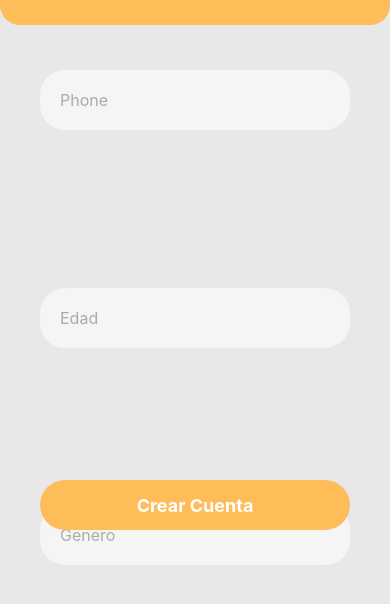
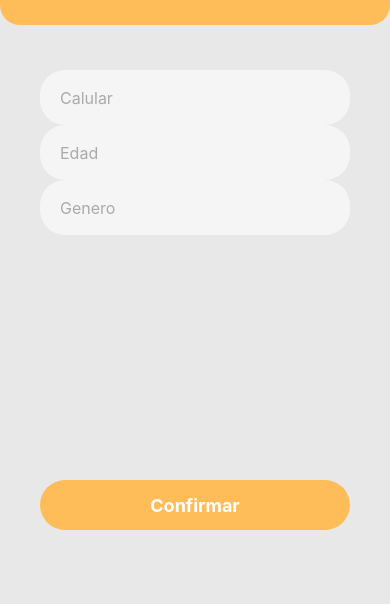
Before and after one commit to AndersonCarcamo/story-Trade, a React Native app in the folder storyTrade/: screen /Register in a window 390 px wide. Shown: the part 234-838 px from the top of the page. Built offline with nearby package versions, Linux system fonts and the light colour scheme.

Commit message:
Parte visual del Register al 80%

```diff
--- a/storyTrade/src/screens/completeProfile.jsx
+++ b/storyTrade/src/screens/completeProfile.jsx
@@ -14,13 +14,13 @@ const CompleteProfile = ({ navigation }) => {
       }, []);
 
     return (
-      <View style={styles.register}>
+        <View style={styles.complete}>
             <View style={styles.title}>
                 <Text style={styles.title_text}>COMPLETA TU PERFIL</Text>
             </View>
             <View style={styles.inputs}>
                 <TextInput
-                placeholder="Phone"
+                    placeholder="Calular"
                     placeholderTextColor="#aaa"
                     style={styles.input_text}
                 />
@@ -35,9 +35,9 @@ const CompleteProfile = ({ navigation }) => {
                     style={styles.input_text}
                 />
             </View>
-        <View style={styles.register_button_container}>
-            <TouchableOpacity style={styles.register_button}>
-                <Text style={styles.register_button_Text}>Crear Cuenta</Text>
+            <View style={styles.confirm_button_container}>
+                <TouchableOpacity style={styles.confirm_button}>
+                    <Text style={styles.confirm_button_Text}>Confirmar</Text>
                 </TouchableOpacity>
             </View>
         </View>
@@ -45,8 +45,7 @@ const CompleteProfile = ({ navigation }) => {
 };
 
 const styles = StyleSheet.create({
-    register: {
-        flex: 1,
+    complete: {
         backgroundColor: '#e8e8e8',
         width: '100%',
         height: '100%',
@@ -64,18 +63,18 @@ const styles = StyleSheet.create({
         fontFamily: 'Typewriter-Bold',
         fontSize: 30,
         color: '#fff',
-        textShadowColor: '#949494', // color de la sombra
-        textShadowOffset: { width: 1, height: 1 }, // offset de la sombra (horizontal y vertical)
-        textShadowRadius: 10, // radio de la sombra
+        textShadowColor: '#949494',
+        textShadowOffset: { width: 1, height: 1 },
+        textShadowRadius: 10,
     },
     inputs: {
         flex: 1,
         justifyContent: 'space-between',
         marginVertical: 45,
         paddingHorizontal: 40,
+        paddingBottom: 200,
+        alignItems: 'center',
         height: '100%',
-        //justifyContent: 'center',
-        alignItems: 'center',
     },
     input_text: {
         width: '100%',
@@ -84,17 +83,13 @@ const styles = StyleSheet.create({
         borderRadius: 25,
         paddingHorizontal: 20,
         fontSize: 16,
-        //marginBottom: 15,
-        //marginVertical: 15,
     },
-    register_button_container: {
-        position: 'absolute',
+    confirm_button_container: {
         width: '100%',
         paddingHorizontal: 40,
         marginBottom: 60,
-        bottom: 0,
     },
-    register_button: {
+    confirm_button: {
         width: '100%',
         height: 50,
         backgroundColor: '#ffbd59',
@@ -103,7 +98,7 @@ const styles = StyleSheet.create({
         alignItems: 'center',
         marginBottom: 20,
     },
-      register_button_Text: {
+    confirm_button_Text: {
         color: '#fff',
         fontSize: 18,
         fontWeight: 'bold',
--- a/storyTrade/src/screens/register.jsx
+++ b/storyTrade/src/screens/register.jsx
@@ -73,16 +73,15 @@ const styles = StyleSheet.create({
         fontFamily: 'Typewriter-Bold',
         fontSize: 30,
         color: '#fff',
-        textShadowColor: '#949494', // color de la sombra
-        textShadowOffset: { width: 1, height: 1 }, // offset de la sombra (horizontal y vertical)
-        textShadowRadius: 10, // radio de la sombra
+        textShadowColor: '#949494',
+        textShadowOffset: { width: 1, height: 1 },
+        textShadowRadius: 10,
     },
     inputs: {
         flex: 1,
         justifyContent: 'space-between',
         marginVertical: 45,
         paddingHorizontal: 40,
-        //justifyContent: 'center',
         alignItems: 'center',
         height: '100%',
     },
@@ -93,15 +92,11 @@ const styles = StyleSheet.create({
         borderRadius: 25,
         paddingHorizontal: 20,
         fontSize: 16,
-        //marginBottom: 15,
-        //marginVertical: 15,
     },
     register_button_container: {
-        pposition: 'absolute',
         width: '100%',
         paddingHorizontal: 40,
         marginBottom: 60,
-        bottom: 0,
     },
     register_button: {
         width: '100%',
```
Lines whose indentation alone changed are shown as unchanged.
